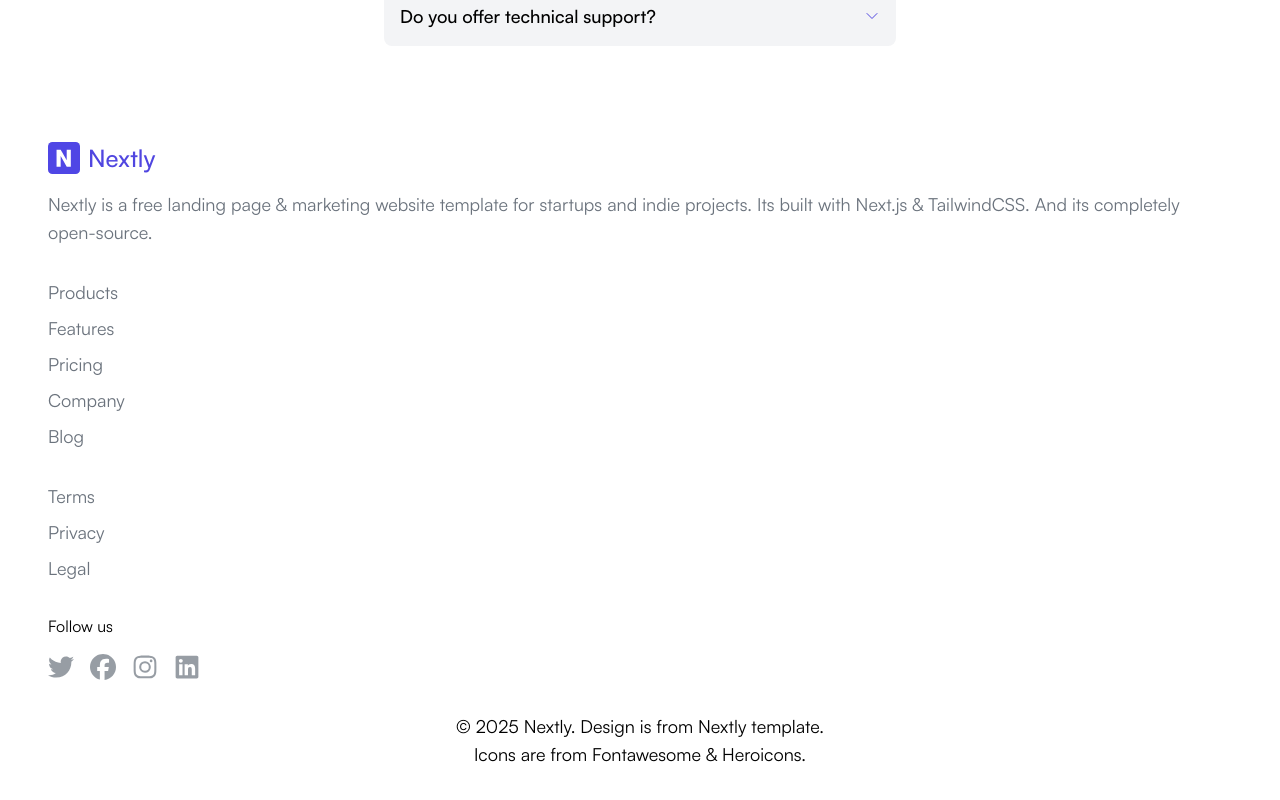
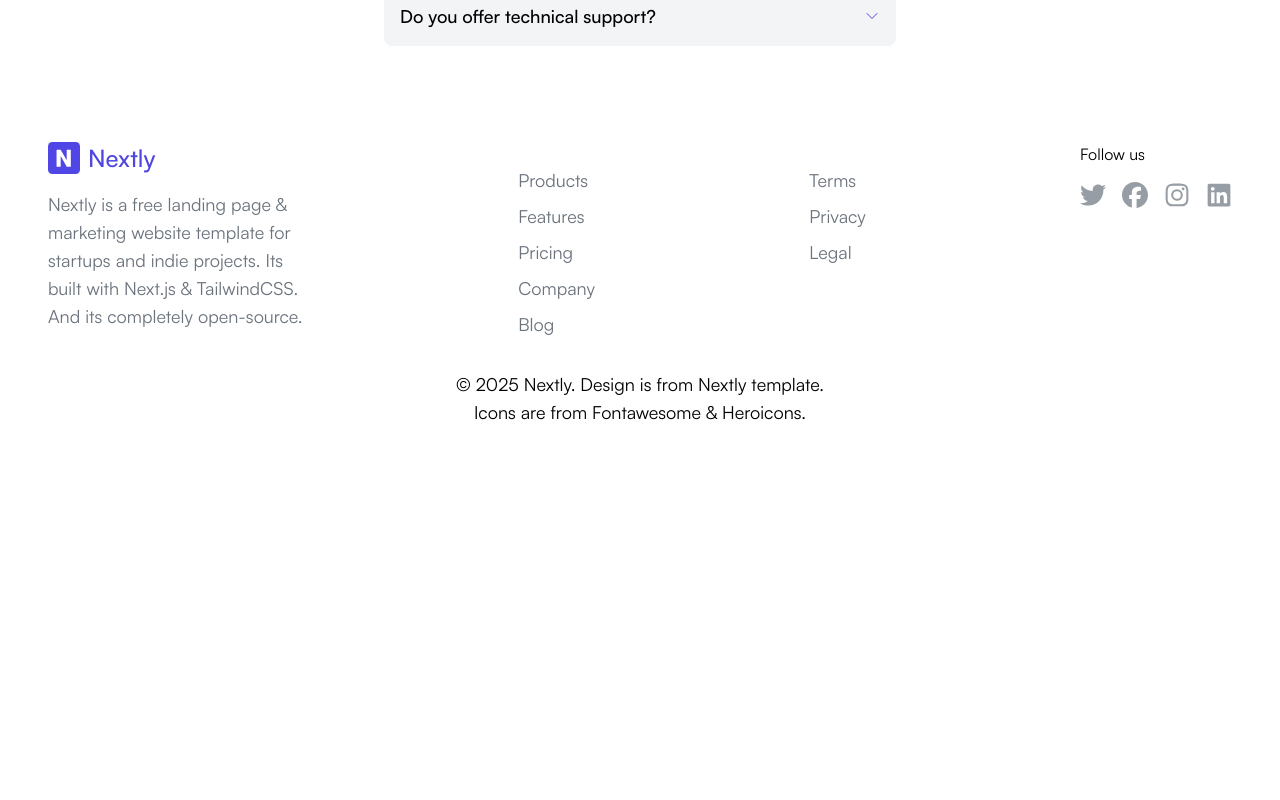
Before and after one commit to SayeemZaman/Nextly-Landing-Page, a React (Vite) app: page / in a window 1280 px wide. Shown: the part 4675-5475 px from the top of the page. After the commit the page ends 5149 px from the top, so only its background shows below. Built offline with nearby package versions, Linux system fonts and the light colour scheme.

Commit message:
add responsiveness to Footer

```diff
--- a/src/components/Footer.jsx
+++ b/src/components/Footer.jsx
@@ -24,8 +24,9 @@
 
 export default function Footer(){
   return (
-    <footer>
-      <div className="flex gap-[8px] items-center my-[16px]">
+    <footer className="lg:flex lg:justify-between pb-[48px] relative">
+      <div className="lg:max-w-[256px]">
+        <div className="flex gap-[8px] items-center my-[16px] lg:!max-w-[256px]">
           <img className="w-[32px]" src={logo} alt="Logo" />
           <p className="font-medium text-prime text-2xl">Nextly</p>
         </div>
@@ -33,15 +34,14 @@
           Nextly is a free landing page & marketing website template for startups and indie projects.
           Its built with Next.js & TailwindCSS. And its completely open-source.
         </p>
-      <div>
+      </div>
       <LinkList arr={data1} />
       <LinkList arr={data2} />
-      </div>
       <div className="my-[16px] flex flex-col gap-[16px]">
         <p className="text-black">Follow us</p>
         <Social />
       </div>
-      <p className="text-center text-lg mt-[32px]">
+      <p className="absolute text-center text-sm lg:text-lg bottom-0 w-full">
         © 2025 Nextly. Design is from Nextly template. <br />
         Icons are from Fontawesome & Heroicons.
       </p>
```
Lines whose indentation alone changed are shown as unchanged.
